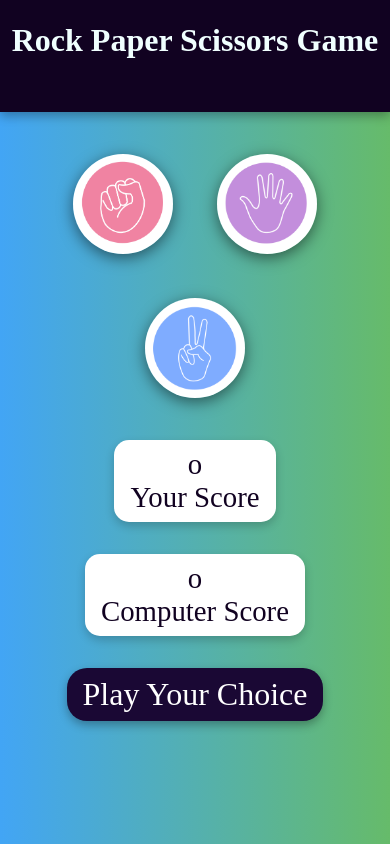
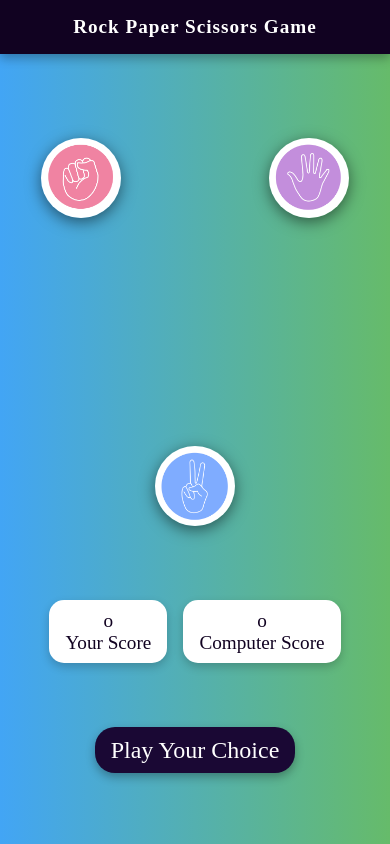
Before and after one commit to sabbirShaikh/Rock-Paper-Scissors-Game, a plain HTML site: page index.html in a window 390 px wide. Drawn offline with Linux system fonts and the light colour scheme.

Commit message:
updated css

```diff
--- a/index.html
+++ b/index.html
@@ -7,7 +7,9 @@
     <link rel="stylesheet" href="style.css" />
   </head>
   <body>
-    <h1>Rock Paper Scissors Game</h1>
+    <nav class="navbar">
+      <div class="navbar-title">Rock Paper Scissors Game</div>
+    </nav>
     <div class="choices">
       <div class="choice" id="Rock"><img src="Rock.png" alt="" /></div>
       <div class="choice" id="Paper"><img src="Paper.png" alt="" /></div>
--- a/style.css
+++ b/style.css
@@ -5,32 +5,47 @@
     box-sizing: border-box;
     font-family: 'Times New Roman', Times, serif;
 }
+/* General Reset for Body and HTML */
 
 body {
     background: linear-gradient(to right, #42a5f5, #66bb6a);
-    /* display: flex; */
+    display: flex;
     flex-direction: column;
     align-items: center;
     color: #333;
     text-align: center;
+    min-height: 100vh;
+    padding: 1rem;
 }
 
-/* Title Styling */
-h1 {
-    height: 7rem;
-    background-color: #110221;
-    color: azure;
+/* Navbar Styling */
+.navbar {
+    width: 100%; /* Full width */
+    background-color: #110221; /* Dark background color */
+    color: white;
+    display: flex;
+    align-items: center;
+    justify-content: center;
+    padding: 1rem; /* Vertical padding for height */
+    box-shadow: 0 4px 10px rgba(0, 0, 0, 0.3); /* Add shadow effect */
+    position: fixed; /* Fix the navbar at the top */
+    top: 0;
+    left: 0;
+    z-index: 1000; /* Ensure it's on top */
+}
+
+.navbar-title {
+    font-size: 2rem; /* Large font size */
+    font-weight: bold;
+    letter-spacing: 1px; /* Slight spacing for better readability */
     text-align: center;
-    line-height: 7rem;
-    font-size: 3rem;
-    box-shadow: 0 4px 10px rgba(0, 0, 0, 0.3);
-    margin-bottom: 2rem;
 }
 
 /* Choice Buttons */
 .choice {
-    height: 200px;
-    width: 200px;
+    margin-top: 5rem;
+    height: 150px;
+    width: 150px;
     border-radius: 50%;
     display: flex;
     align-items: center;
@@ -47,8 +62,8 @@ h1 {
 
 /* Choice Images */
 img {
-    height: 150px;
-    width: 150px;
+    height: 200px;
+    width: 200px;
     object-fit: cover;
     border-radius: 50%;
     box-shadow: 0 4px 15px rgba(0, 0, 0, 0.5);
@@ -62,26 +77,26 @@ img:hover {
 /* Choices Container */
 .choices {
     display: flex;
-    gap: 4rem;
-    margin-top: 3rem;
+    flex-wrap: wrap;
+    gap: 8rem;
+    margin: 2rem auto;
     justify-content: center;
-    flex-wrap: wrap;
 }
 
 /* Score Board Styling */
 .score-board {
-    margin-top: 2rem;
+    margin: 2rem auto;
     display: flex;
+    flex-wrap: wrap;
     justify-content: center;
-    gap: 2rem;
-    flex-wrap: wrap;
+    gap: 1rem;
 }
 
 .score {
-    font-size: 2.5rem;
+    font-size: 2rem;
     color: #110221;
     background: #ffffff;
-    padding: 1rem 2rem;
+    padding: 1rem 1.5rem;
     border-radius: 15px;
     box-shadow: 0 4px 10px rgba(0, 0, 0, 0.2);
     transition: background-color 0.3s ease;
@@ -93,14 +108,14 @@ img:hover {
 
 /* Message Container */
 .msg-container {
-    margin-top: 2rem;
+    margin: 2rem auto;
 }
 
 #msg {
     background-color: rgb(26, 8, 52);
     color: #ffffff;
     display: inline-block;
-    font-size: 3rem;
+    font-size: 2rem;
     padding: 1rem 2rem;
     border-radius: 20px;
     box-shadow: 0 4px 10px rgba(0, 0, 0, 0.3);
@@ -122,40 +137,7 @@ img:hover {
 /* Media Queries for Responsiveness */
 @media (max-width: 768px) {
     h1 {
-        font-size: 2.5rem;
-        line-height: 6rem;
-    }
-
-    .choice {
-        height: 150px;
-        width: 150px;
-    }
-
-    img {
-        height: 120px;
-        width: 120px;
-    }
-
-    .choices {
-        gap: 2rem;
-        margin-top: 2rem;
-    }
-
-    .score {
         font-size: 2rem;
-        padding: 0.5rem 1rem;
-    }
-
-    #msg {
-        font-size: 2.5rem;
-        padding: 0.8rem 1.5rem;
-    }
-}
-
-@media (max-width: 480px) {
-    h1 {
-        font-size: 2rem;
-        line-height: 5rem;
     }
 
     .choice {
@@ -168,17 +150,52 @@ img:hover {
         width: 100px;
     }
 
-    .choices {
-        gap: 1.5rem;
+    .score {
+        font-size: 1.5rem;
+        padding: 0.8rem 1.2rem;
+    }
+
+    #msg {
+        font-size: 1.8rem;
+        padding: 0.8rem 1.5rem;
+    }
+}
+
+@media (max-width: 480px) {
+    h1 {
+        font-size: 1.8rem;
+    }
+
+    .choice {
+        height: 100px;
+        width: 100px;
+    }
+
+    img {
+        height: 80px;
+        width: 80px;
     }
 
     .score {
-        font-size: 1.8rem;
-        padding: 0.5rem 1rem;
+        font-size: 1.2rem;
+        padding: 0.6rem 1rem;
     }
 
     #msg {
-        font-size: 2rem;
-        padding: 0.5rem 1rem;
+        font-size: 1.5rem;
+        padding: 0.6rem 1rem;
     }
 }
+
+/* Responsive Design */
+@media (max-width: 768px) {
+    .navbar-title {
+        font-size: 1.5rem; /* Adjust size for smaller screens */
+    }
+}
+
+@media (max-width: 480px) {
+    .navbar-title {
+        font-size: 1.2rem; /* Further adjustment for very small screens */
+    }
+}
```
